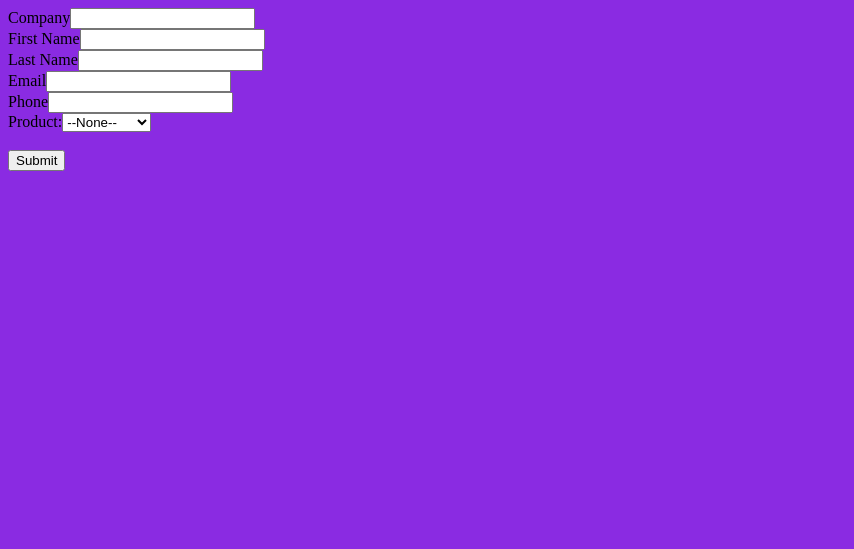
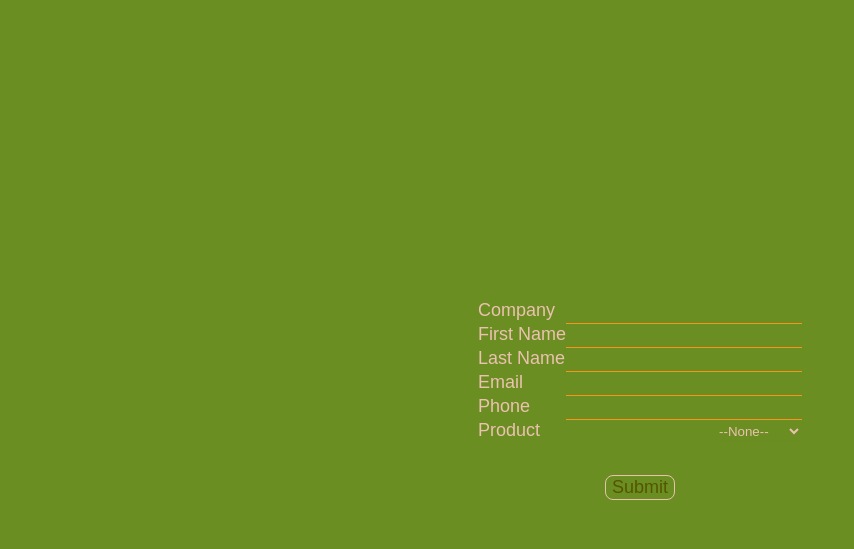
Before and after one commit to yanomaly/SuccessCraftLaboratory, a PHP site: page / in a window 1280 px wide. Shown: the top 549 px of the page, without its empty margins (0-854 px from the left). Run offline with PHP 8.4, Linux system fonts and the light colour scheme; some libraries are stand-ins or nearby versions.

Commit message:
add page style

```diff
--- a/index.html
+++ b/index.html
@@ -11,23 +11,24 @@
     <link rel="stylesheet" href="./style.css" />
   </head>
   <body>
-    <form action="https://webto.salesforce.com/servlet/servlet.WebToLead?encoding=UTF-8" method="POST">
+    <form action="https://webto.salesforce.com/servlet/servlet.WebToLead?encoding=UTF-8" method="POST" autocomplete="off">
 
       <input type=hidden name='captcha_settings' value='{"keyname":"SuccessMotors","fallback":"true","orgId":"00D5i000005ooRB","ts":""}'>
       <input type=hidden name="oid" value="00D5i000005ooRB">
       <input type=hidden name="retURL" value="http://">
 
-      <label for="company">Company</label><input  id="company" maxlength="40" name="company" size="20" type="text" /><br>
+      <div id = "form">
+        <div class = "form"><label for="company">Company</label><input class = "inp" id="company" maxlength="40" name="company" size="20" type="text" /><br></div>
 
-      <label for="first_name">First Name</label><input  id="first_name" maxlength="40" name="first_name" size="20" type="text" /><br>
+        <div class = "form"><label for="first_name">First Name</label><input class = "inp" id="first_name" maxlength="40" name="first_name" size="20" type="text" /><br></div>
 
-      <label for="last_name">Last Name</label><input  id="last_name" maxlength="80" name="last_name" size="20" type="text" /><br>
+        <div class = "form"><label for="last_name">Last Name</label><input class = "inp" id="last_name" maxlength="80" name="last_name" size="20" type="text" /><br></div>
 
-      <label for="email">Email</label><input  id="email" maxlength="80" name="email" size="20" type="text" /><br>
+        <div class = "form"><label for="email">Email</label><input class = "inp" id="email" maxlength="80" name="email" size="20" type="text" /><br></div>
 
-      <label for="phone">Phone</label><input  id="phone" maxlength="40" name="phone" size="20" type="text" /><br>
+        <div class = "form"><label for="phone">Phone</label><input class = "inp" id="phone" maxlength="40" name="phone" size="20" type="text" /><br></div>
 
-      Product:<select  id="00N5i00000Bj5k1" name="00N5i00000Bj5k1" title="Product">
+        <div class = "form"><label for="product">Product</label><select id="00N5i00000Bj5k1" name="00N5i00000Bj5k1" title="Product"></div>
         <option value="">--None--</option>
         <option value="R001C1">R001C1</option>
         <option value="R002C2">R002C2</option>
@@ -64,8 +65,10 @@
         </select><br>
 
         <div class="g-recaptcha" data-sitekey="6Le5998gAAAAAERCGNafGQUr1pYM2X051IpaX5ik"></div><br>
-      <input type="submit" name="submit">
 
+        <div class = "button"><input id = "sub" type="submit" name="submit"></div>
+
+      </div>
     </form>
   </body>
 </html>
--- a/style.css
+++ b/style.css
@@ -1,3 +1,71 @@
 body{
-  background-color: blueviolet;
+  height: 100%;
+  background-color:olivedrab;
 }
+
+#form{
+  padding: 50px;
+  position: fixed; top: 50%; left: 50%;
+  -webkit-transform: translate(-50%, -50%);
+  -ms-transform: translate(-50%, -50%);
+  transform: translate(-50%, -50%);
+}
+
+#form{
+  color: #ebc2af;
+  font-size: large;
+  font-family: Arial;
+}
+
+.inp{
+  background-color: olivedrab;
+  border-bottom: solid 1px rgb(253, 148, 28);
+  border-top: none;
+  border-right: none;
+  border-left: none;
+}
+
+input {
+  font-size: large;
+  color: #ebb69e;
+  text-align: center;
+  left: 25%;
+  outline: none;
+}
+
+.form{
+  text-align: right;
+}
+
+label{
+  float: left;
+}
+
+select{
+  background-color: olivedrab;
+  color: #ebc2af;
+  outline: none;
+  border: none;
+}
+
+.button{
+  text-align: center;
+}
+
+#sub:hover{
+  background-color: olivedrab;
+  border: solid 1px rgb(85, 85, 1);
+  color: #ebc2af;
+  border-radius: 8px;
+}
+
+#sub{
+  background-color: olivedrab;
+  border: solid 1px #ebc2af;
+  color: rgb(85, 85, 1);
+  border-radius: 8px;
+}
+
+.g-recaptcha{
+  margin-top: 4%;
+}
```
Lines whose indentation alone changed are shown as unchanged.
